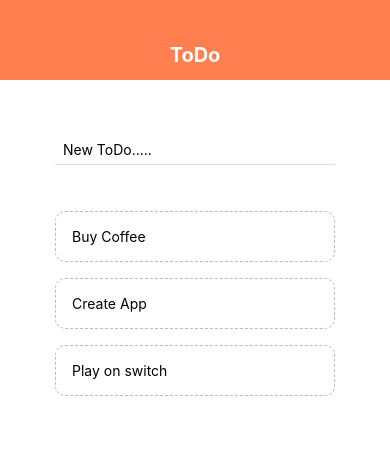
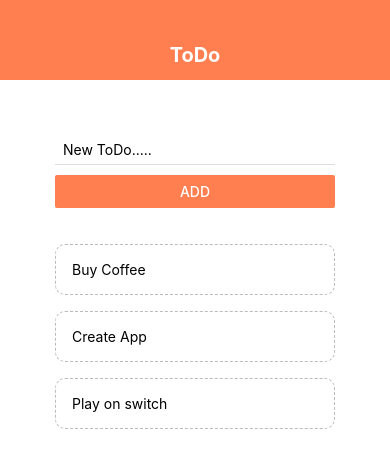
Before and after one commit to SkilletElveti/ReactNativeToDoApp, a React Native app: screen / in a window 390 px wide. Shown: the top 468 px of the page. Built offline with nearby package versions, Linux system fonts and the light colour scheme.

Commit message:
- Added Button to AddToDoForm.js

```diff
--- a/components/AddToDo.js
+++ b/components/AddToDo.js
@@ -2,7 +2,7 @@ import { StyleSheet, Text, TextInput, Button, View } from 'react-native';
 import React, { useState } from 'react';
 
 export default function AddToDoForm() {
-    const [text, setText] = useState('')
+    const [text, setText] = useState(' ')
     const changeHandler = (val) => {
         setText(val);
     }
@@ -11,8 +11,9 @@ export default function AddToDoForm() {
             <TextInput
                 style={styles.input}
                 placeholder='New ToDo.....'
-                onChange={changeHandler}
+                onChangeText={changeHandler}
             />
+            <Button onPress={() => console.log(text)} title='Add' color='coral'/>
         </View>
     )
 }
```
